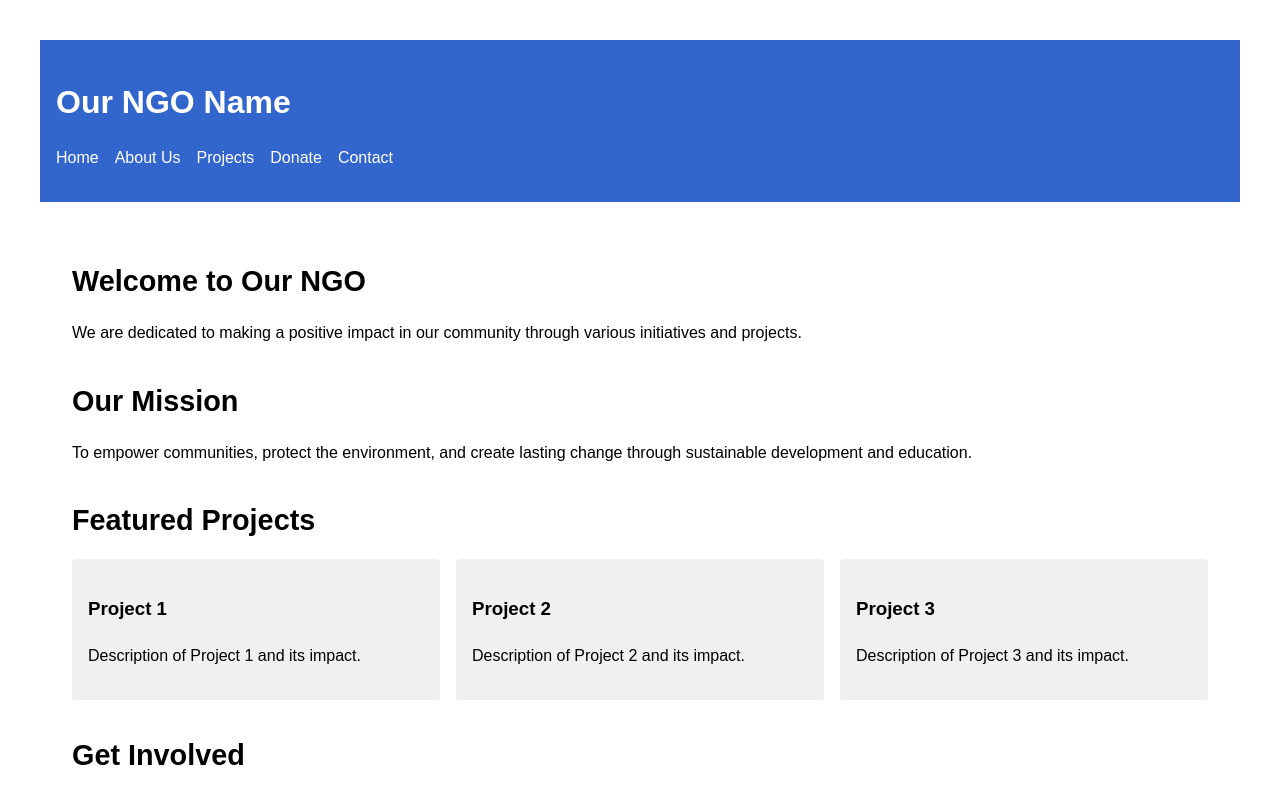
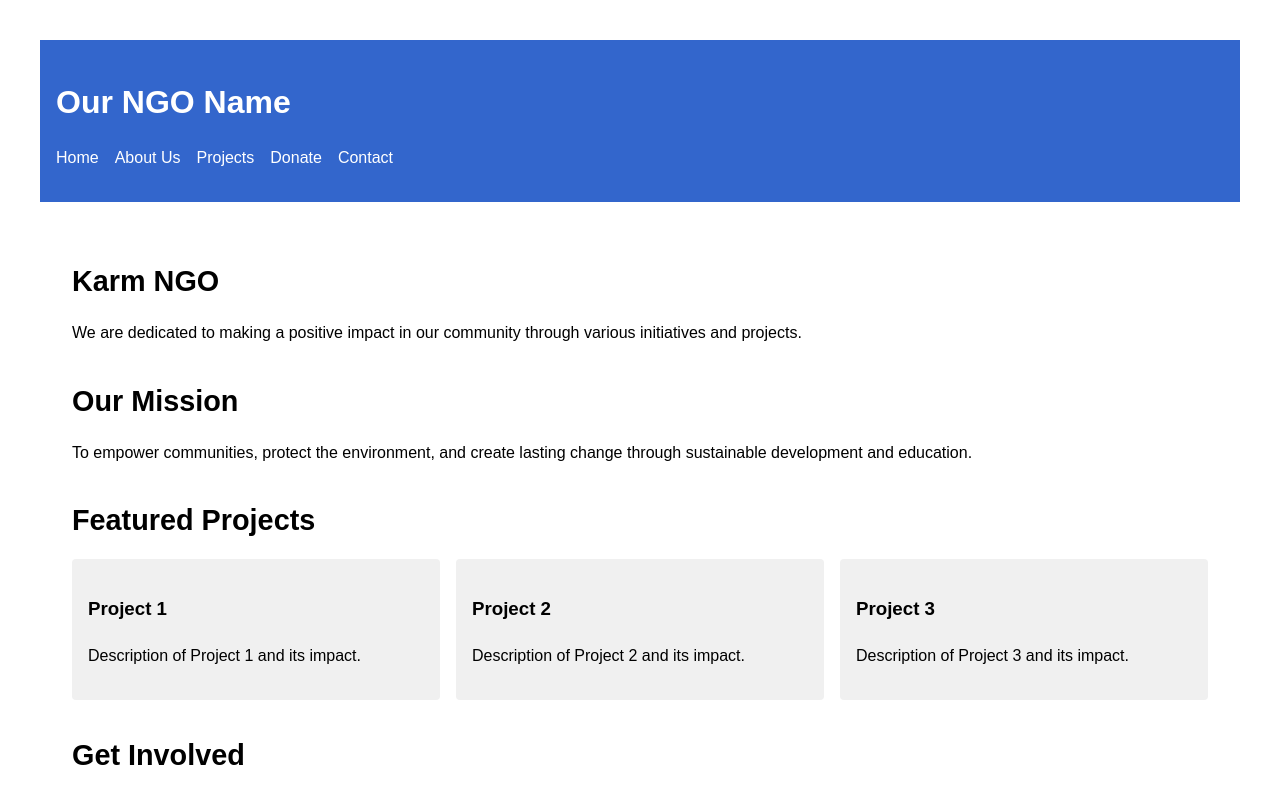
Before and after one commit to shreyan01/KarmNGO, an Angular app: page / in a window 1280 px wide. Shown: the top 799 px of the page. Built offline with nearby package versions, Linux system fonts and the light colour scheme.

Commit message:
changed the name

```diff
--- a/src/app/app.component.html
+++ b/src/app/app.component.html
@@ -78,7 +78,7 @@
 
   <main>
     <section>
-      <h2>Welcome to Our NGO</h2>
+      <h2>Karm NGO</h2>
       <p>We are dedicated to making a positive impact in our community through various initiatives and projects.</p>
     </section>
 
```
